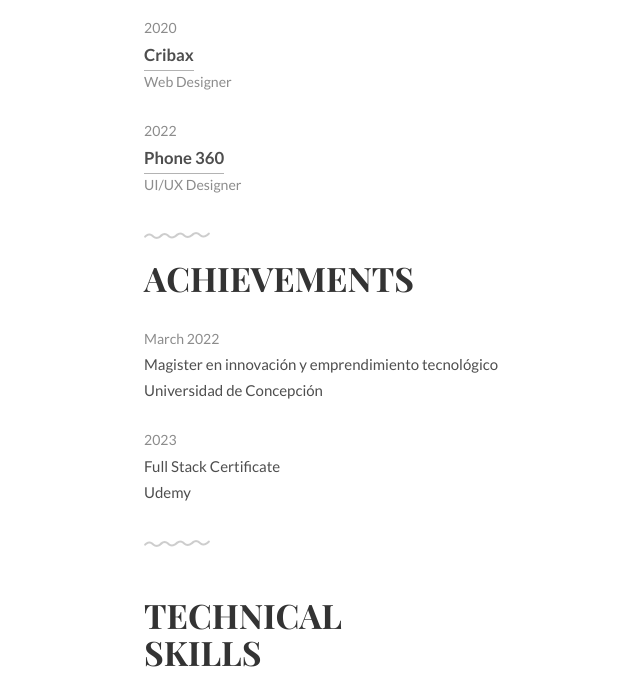
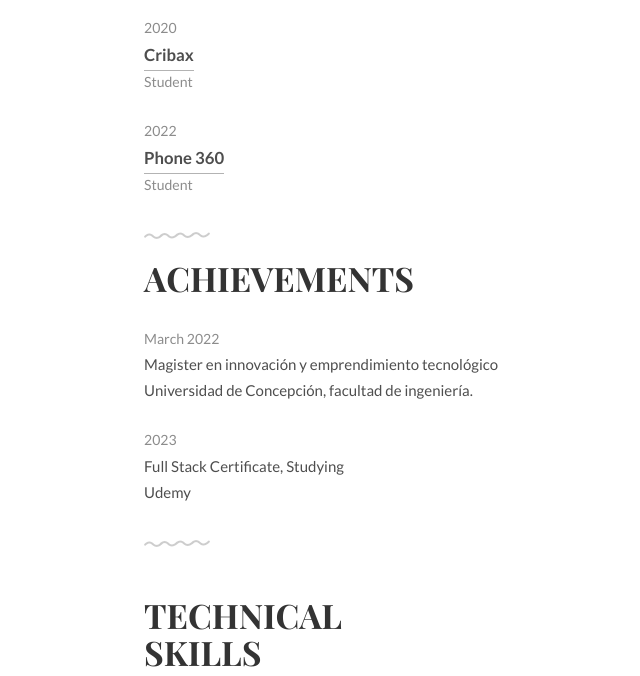
Before and after one commit to robdominguezr/cv, a plain HTML site: page index.html in a window 1280 px wide. Shown: the part 623-1299 px from the top of the page, without its empty margins (185-825 px from the left). Drawn offline with Linux system fonts and the light colour scheme.

Commit message:
Update index.html

```diff
--- a/index.html
+++ b/index.html
@@ -65,16 +65,16 @@
 			<ul class="work-list">
 				<li>2020</li>
 				<li><a href="#">Cribax</a></li>
-				<li>Web Designer</li>
+				<li>Student</li>
 			</ul>
 			<ul class="work-list">
 				<li>2022</li>
 				<li><a href="#">Phone 360</a></li>
-				<li>UI/UX Designer</li>
+				<li>Student</li>
 			</ul>
 		<!--	<ul class="work-list">
 				<li>2014-2015</li>
-				<li><a href="#">Garuda Indonesia</a></li>
+				<li><a href="#">work-3</a></li>
 				<li>System Designer</li>
 			</ul>
 		</div>-->
@@ -87,11 +87,11 @@
 			<ul class="award-list list-flat">
 				<li>March 2022</li>
 				<li>Magister en innovación y emprendimiento tecnológico</li>
-				<li>Universidad de Concepción</li>
+				<li>Universidad de Concepción, facultad de ingeniería.</li>
 			</ul>
 			<ul class="award-list list-flat">
 				<li>2023</li>
-				<li>Full Stack Certificate</li>
+				<li>Full Stack Certificate, Studying</li>
 				<li>Udemy</li>
 
 			</ul>
```
